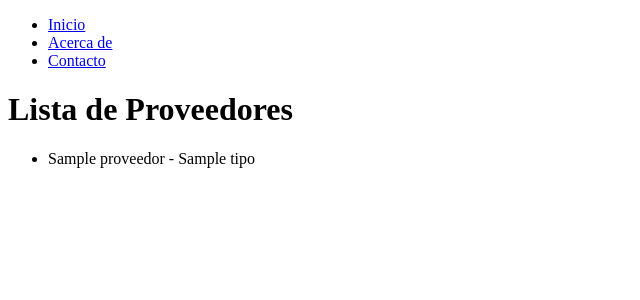
After one commit to AlexSG29/Envia_FMS, a Python web app: template proveedores/templates/proveedores/lista_proveedores.html in a window 1280 px wide. The commit adds this page. Shown: the top 300 px of the page, without its empty margins (0-640 px from the left). Run offline with Jinja, Linux system fonts and the light colour scheme; the template is opened without the code that fills it: most values are stand-ins (such as "Sample title", 1, 10 or a date in 2020).

Commit message:
vista proveedores

```diff
--- a/dashboard/templates/dashboard/layout.html
+++ b/dashboard/templates/dashboard/layout.html
@@ -4,8 +4,8 @@
     {% block head %}
     <meta charset="UTF-8">
     <meta name="viewport" content="width=device-width, initial-scale=1.0">
+    {% endblock %}
     <title>{% block title %}Mi página de inicio{% endblock %}</title>
-    {% endblock %}
   </head>
   <body>
     <header>
@@ -19,8 +19,7 @@
     </header>
     <main>
       {% block content %}
-      <h1>Bienvenido a mi página de inicio</h1>
-      <p>Este es el contenido principal de la página de inicio.</p>
+
       {% endblock %}
     </main>
   </body>
--- a/envia_fms/urls.py
+++ b/envia_fms/urls.py
@@ -4,5 +4,5 @@ from django.urls import path, include
 urlpatterns = [
     path('admin/', admin.site.urls),
     path('', include('dashboard.urls')), #Para el dashboard
-    path('proveedores/', include('proveedores.urls')),
+    path('proveedores/', include('proveedores.urls')), #para los proveedores
 ]
--- /dev/null
+++ b/proveedores/templates/proveedores/lista_proveedores.html
@@ -0,0 +1,15 @@
+{% extends 'dashboard/layout.html' %}
+
+
+{% block title %}Lista de proveedoresss{% endblock  %}
+
+{% block content %}
+
+<h1>Lista de Proveedores</h1>
+    <ul>
+        {% for proveedor in proveedores %}
+        <li>{{ proveedor.nombre }} - {{ proveedor.tipo }}</li>
+        {% endfor %}
+    </ul>
+
+{% endblock  %}
--- a/proveedores/urls.py
+++ b/proveedores/urls.py
@@ -2,5 +2,5 @@ from django.urls import path
 from . import views
 
 urlpatterns = [
-
+      path('lista/', views.proveedores, name='lista_proveedores'),
 ]
```
Also changed, not shown: proveedores/views.py (+6 -1 lines), proveedores/migrations/0001_initial.py (added).
